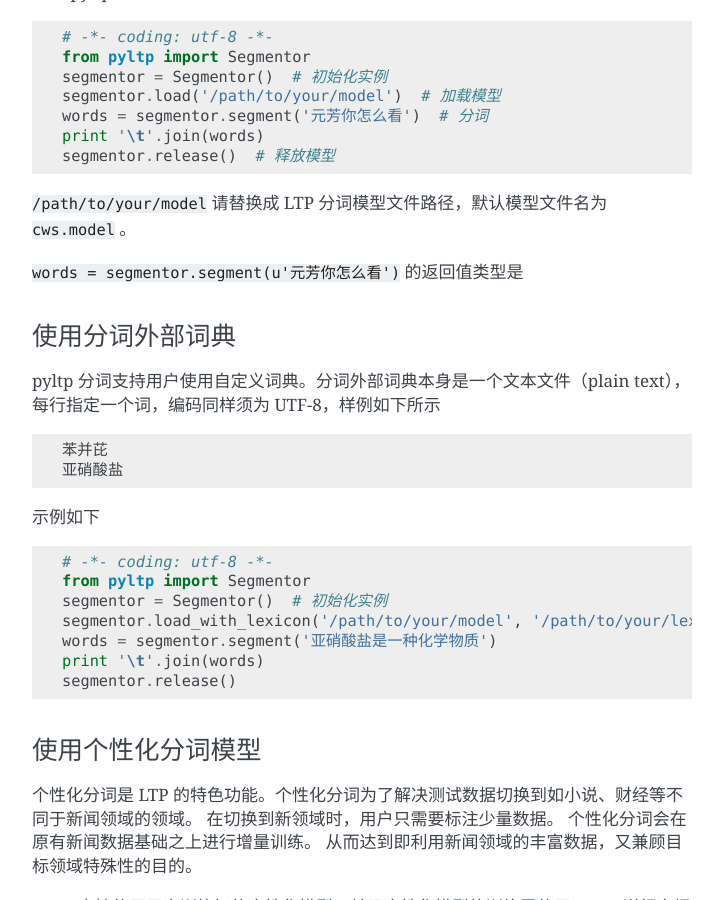
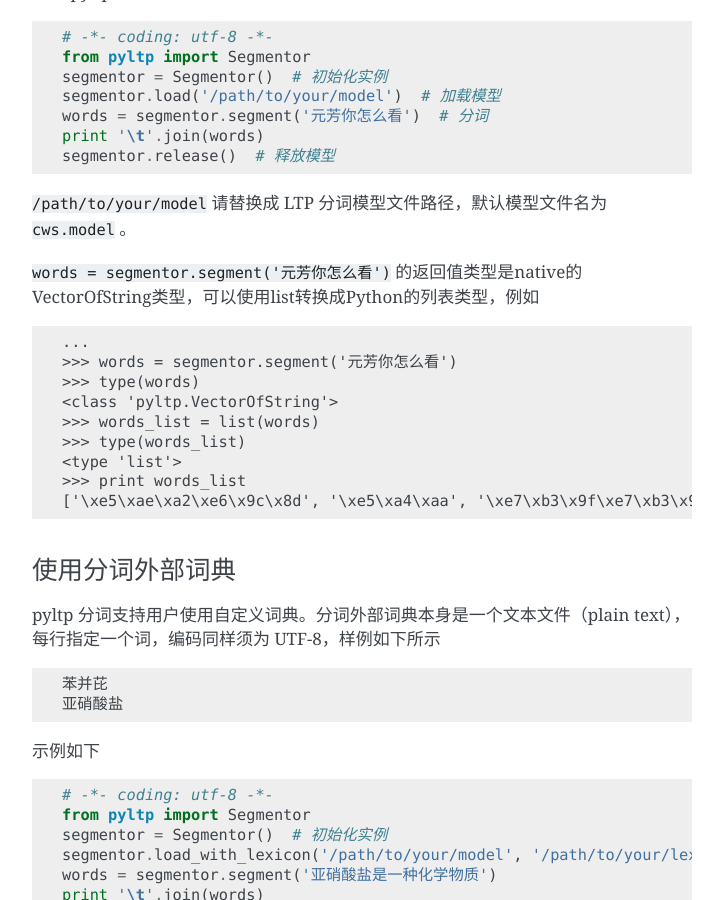
Before and after one commit to HuangFJ/pyltp, a Sphinx documentation site: the page built from doc/api.rst, in a window 1280 px wide and 900 px high, scrolled down 734 px. Shown: the whole window, without its empty margins (388-1111 px from the left). Built offline with Sphinx 7.4.7, drawn with Linux system fonts in a browser that asks for light colours.

Commit message:
update doc

```diff
--- a/doc/api.rst
+++ b/doc/api.rst
@@ -38,7 +38,17 @@
 
 :file:`/path/to/your/model` 请替换成 LTP 分词模型文件路径，默认模型文件名为 :file:`cws.model` 。
 
-:code:`words = segmentor.segment(u'元芳你怎么看')` 的返回值类型是
+:code:`words = segmentor.segment('元芳你怎么看')` 的返回值类型是native的VectorOfString类型，可以使用list转换成Python的列表类型，例如 ::
+
+    ...
+    >>> words = segmentor.segment('元芳你怎么看')
+    >>> type(words)
+    <class 'pyltp.VectorOfString'>
+    >>> words_list = list(words)
+    >>> type(words_list)
+    <type 'list'>
+    >>> print words_list
+    ['\xe5\xae\xa2\xe6\x9c\x8d', '\xe5\xa4\xaa', '\xe7\xb3\x9f\xe7\xb3\x95', '\xe4\xba\x86']
 
 使用分词外部词典
 ~~~~~~~~~~~~~~~~
```
